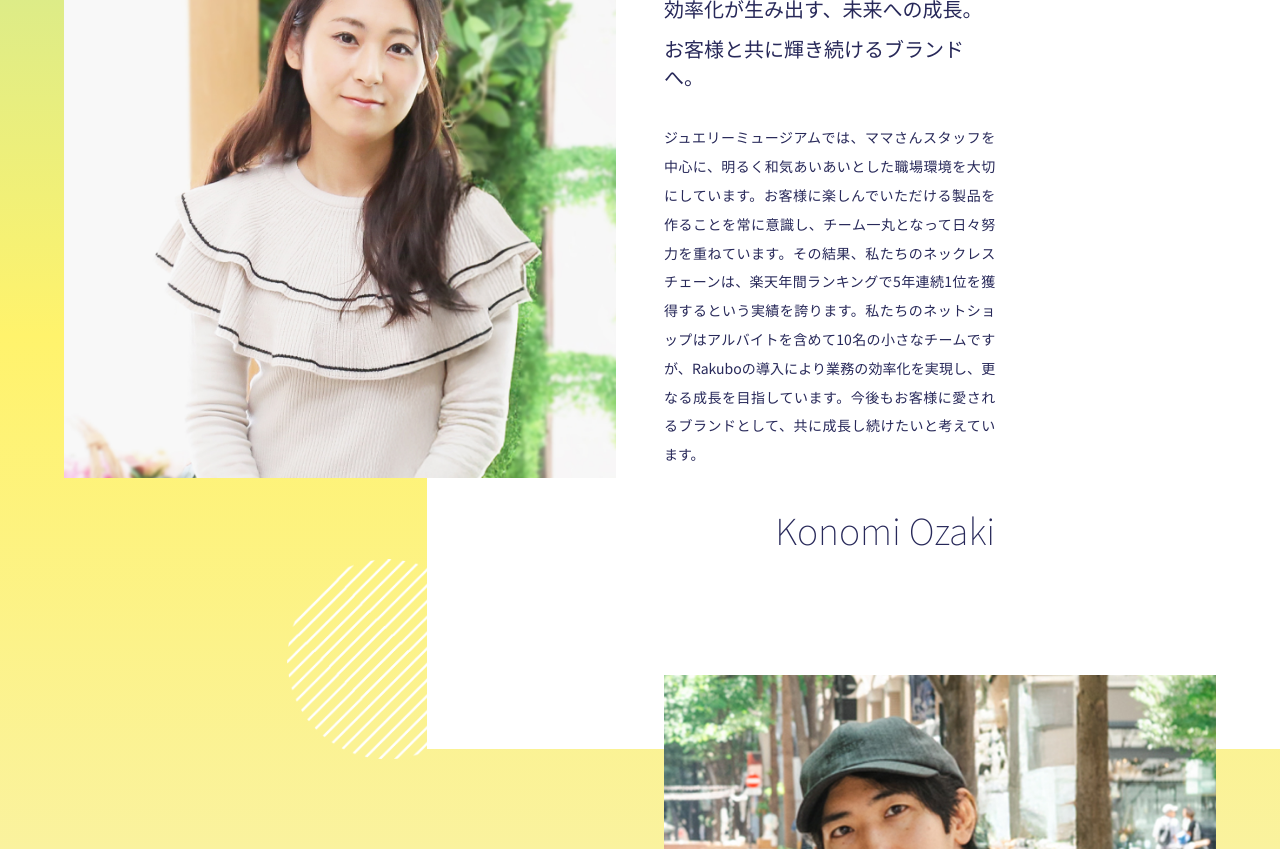
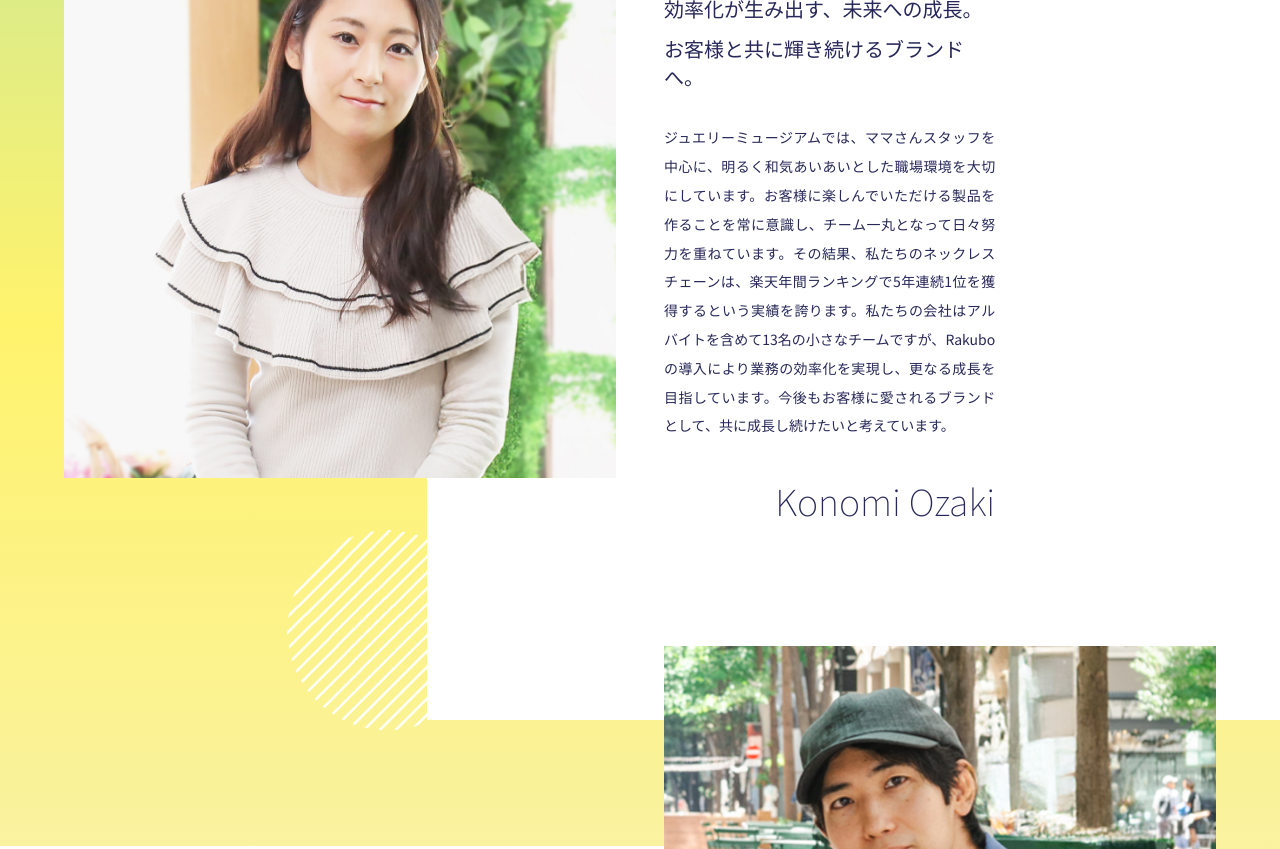
Before and after one commit to seikou-corp/corporate, a Next.js app: page /company in a window 1280 px wide. Shown: the part 580-1429 px from the top of the page. Built offline with nearby package versions, Linux system fonts and the light colour scheme.

Commit message:
fix: update team size in CompanyPage description for accuracy

```diff
--- a/app/company/page.tsx
+++ b/app/company/page.tsx
@@ -89,7 +89,7 @@ export default function CompanyPage() {
                 <p className="text-xl mb-3 font-medium">効率化が生み出す、未来への成長。</p>
                 <p className="text-xl mb-8 font-medium">お客様と共に輝き続けるブランドへ。</p>
                 <p className="text-sm leading-[1.8rem] text-justify pb-[100px]">
-                  ジュエリーミュージアムでは、ママさんスタッフを中心に、明るく和気あいあいとした職場環境を大切にしています。お客様に楽しんでいただける製品を作ることを常に意識し、チーム一丸となって日々努力を重ねています。その結果、私たちのネックレスチェーンは、楽天年間ランキングで5年連続1位を獲得するという実績を誇ります。私たちのネットショップはアルバイトを含めて10名の小さなチームですが、Rakuboの導入により業務の効率化を実現し、更なる成長を目指しています。今後もお客様に愛されるブランドとして、共に成長し続けたいと考えています。
+                  ジュエリーミュージアムでは、ママさんスタッフを中心に、明るく和気あいあいとした職場環境を大切にしています。お客様に楽しんでいただける製品を作ることを常に意識し、チーム一丸となって日々努力を重ねています。その結果、私たちのネックレスチェーンは、楽天年間ランキングで5年連続1位を獲得するという実績を誇ります。私たちの会社はアルバイトを含めて13名の小さなチームですが、Rakuboの導入により業務の効率化を実現し、更なる成長を目指しています。今後もお客様に愛されるブランドとして、共に成長し続けたいと考えています。
                   {/* Name at bottom */}
                   <div className="mt-10 text-right">
                     <p className="text-4xl font-thin">Konomi Ozaki</p>
```
